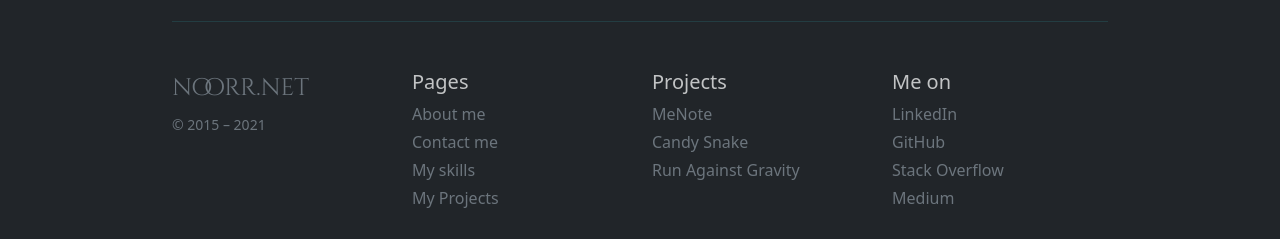
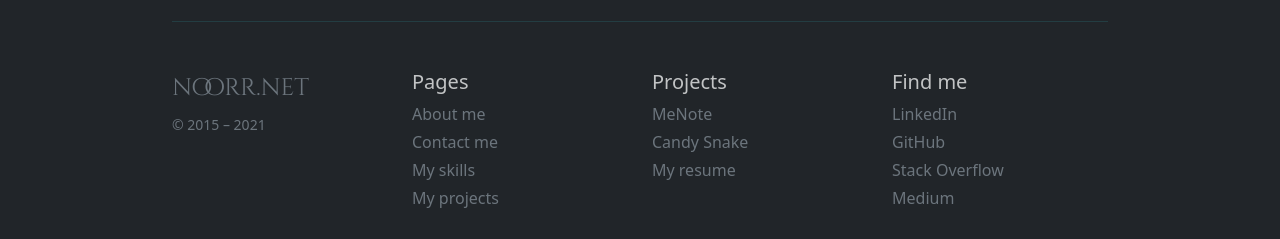
Before and after one commit to elnoor/noorr.net, a React (Create React App) app: page / in a window 1280 px wide. Shown: the part 588-827 px from the top of the page. Built offline with nearby package versions, Linux system fonts and the light colour scheme.

Commit message:
resume social accounts added

```diff
--- a/src/components/_Others/Layout/Layout.js
+++ b/src/components/_Others/Layout/Layout.js
@@ -97,7 +97,7 @@ function Footer() {
                 className="link-secondary text-decoration-none"
                 to="/projects"
               >
-                My Projects
+                My projects
               </Link>
             </li>
           </ul>
@@ -126,46 +126,59 @@ function Footer() {
               </a>
             </li>
             <li className="mb-1">
-              <Link
+              <a
                 className="link-secondary text-decoration-none"
-                to="projects/run"
+                href="/Elnur_Mammadli_Resume.pdf"
+                target="_blank"
+                rel="noreferrer"
               >
-                Run Against Gravity
-              </Link>
+                My resume
+              </a>
             </li>
           </ul>
         </div>
         <div className="col-6 col-md text-md-start">
-          <h5 className="text-light text-opacity-75">Me on</h5>
+          <h5 className="text-light text-opacity-75">Find me</h5>
           <ul className="list-unstyled text-small">
             <li className="mb-1">
-              <Link className="link-secondary text-decoration-none" to="/about">
+              <a
+                className="link-secondary text-decoration-none"
+                href="https://www.linkedin.com/in/elnoor/"
+                target="_blank"
+                rel="noreferrer"
+              >
                 LinkedIn
-              </Link>
+              </a>
             </li>
             <li className="mb-1">
-              <Link
+              <a
                 className="link-secondary text-decoration-none"
-                to="/contact"
+                href="https://github.com/elnoor"
+                target="_blank"
+                rel="noreferrer"
               >
                 GitHub
-              </Link>
+              </a>
             </li>
             <li className="mb-1">
-              <Link
+              <a
                 className="link-secondary text-decoration-none"
-                to="/skills"
+                href="https://stackoverflow.com/users/5435780/elnoor"
+                target="_blank"
+                rel="noreferrer"
               >
                 Stack Overflow
-              </Link>
+              </a>
             </li>
             <li className="mb-1">
-              <Link
+              <a
                 className="link-secondary text-decoration-none"
-                to="/projects"
+                href="https://medium.com/@elnoor"
+                target="_blank"
+                rel="noreferrer"
               >
                 Medium
-              </Link>
+              </a>
             </li>
           </ul>
         </div>
```
Also changed, not shown: 1 other file (tests, documents, lock files or other folders).
